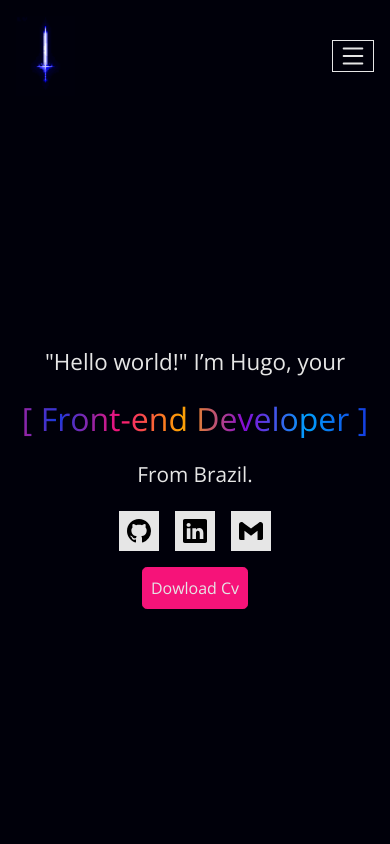
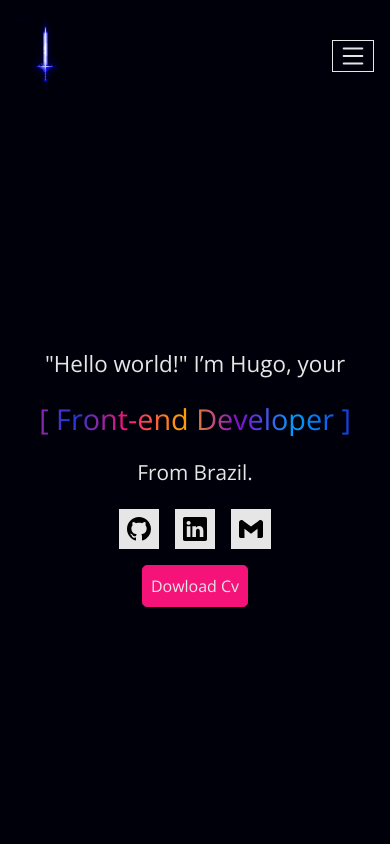
Before and after one commit to Hugodelelis/portfolio, an Angular app: page / in a window 390 px wide. Shown: the top 844 px of the page. Built offline with nearby package versions, Linux system fonts and the light colour scheme.

Commit message:
Update home.component.scss

```diff
--- a/src/app/modules/components/home/home.component.scss
+++ b/src/app/modules/components/home/home.component.scss
@@ -87,7 +87,7 @@
 
                 h1 {
                     margin-left: 0 !important;
-                    font-size: 2em;
+                    font-size: 1.8em;
                 }
 
                 h3 {
```
